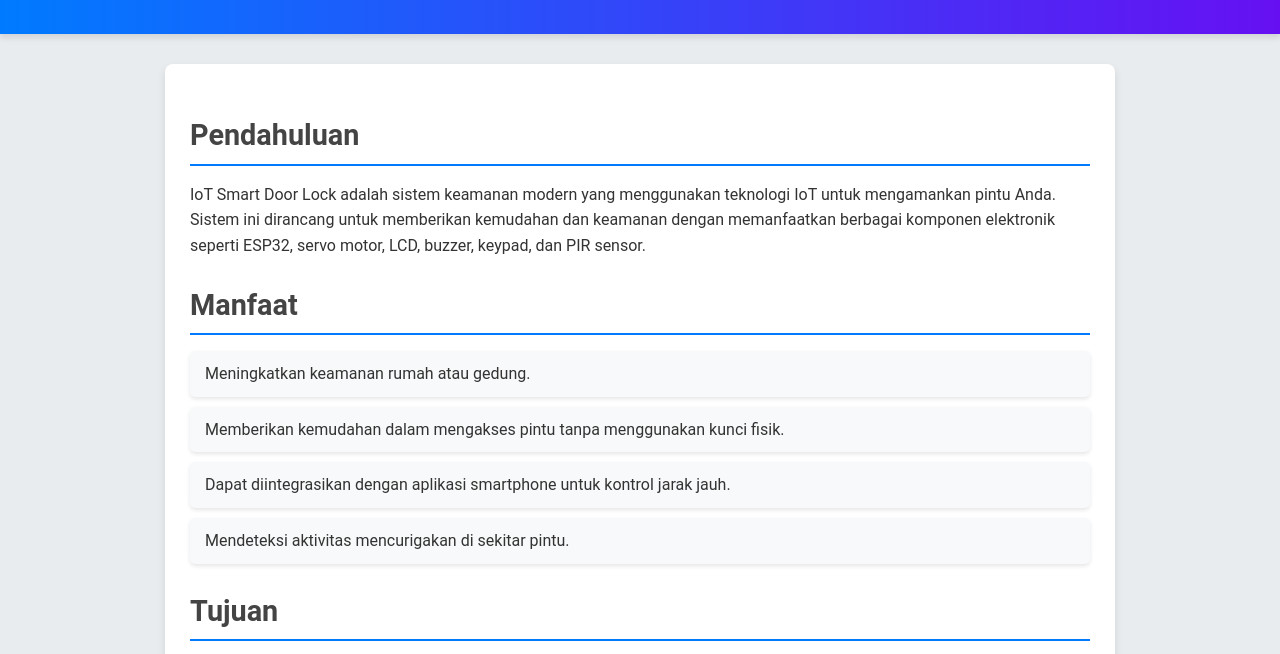
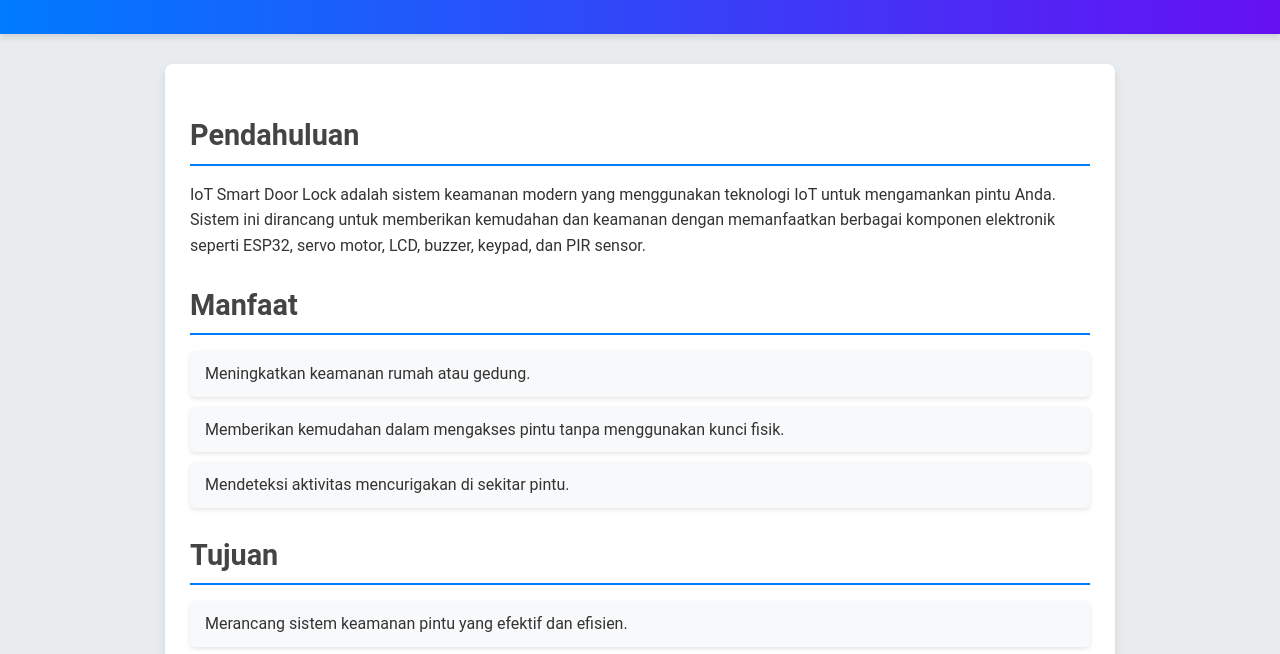
Before and after one commit to Unailmio23/TUGAS-SMART-DOOR-LOCK-IOT, a plain HTML site: page index.html in a window 1280 px wide. Shown: the part 124-778 px from the top of the page. Drawn offline with Linux system fonts and the light colour scheme.

Commit message:
Update index.html

```diff
--- a/index.html
+++ b/index.html
@@ -84,8 +84,7 @@
             <ul>
                 <li>Meningkatkan keamanan rumah atau gedung.</li>
                 <li>Memberikan kemudahan dalam mengakses pintu tanpa menggunakan kunci fisik.</li>
-                <li>Dapat diintegrasikan dengan aplikasi smartphone untuk kontrol jarak jauh.</li>
-                <li>Mendeteksi aktivitas mencurigakan di sekitar pintu.</li>
+               <li>Mendeteksi aktivitas mencurigakan di sekitar pintu.</li>
             </ul>
         </section>
 
```
